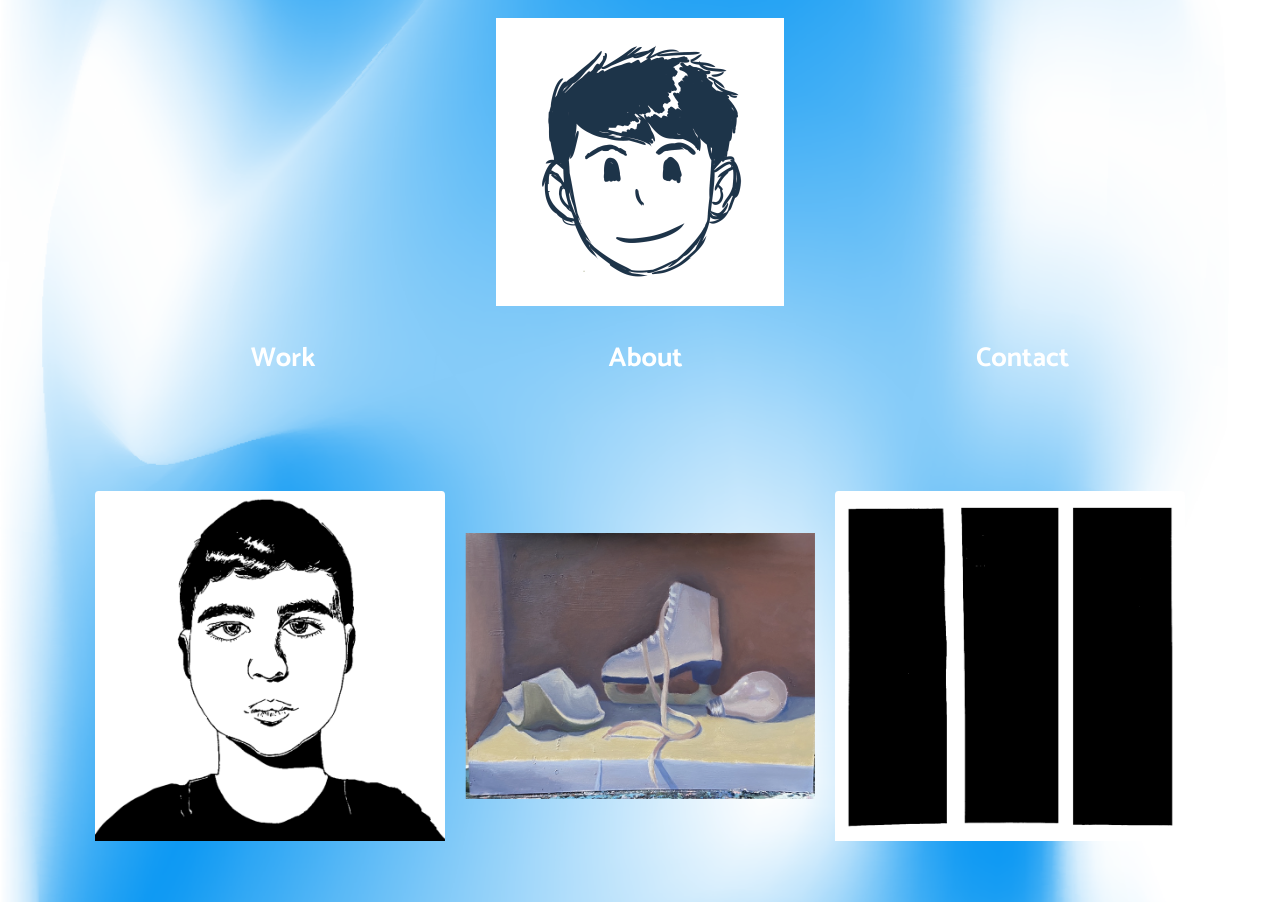
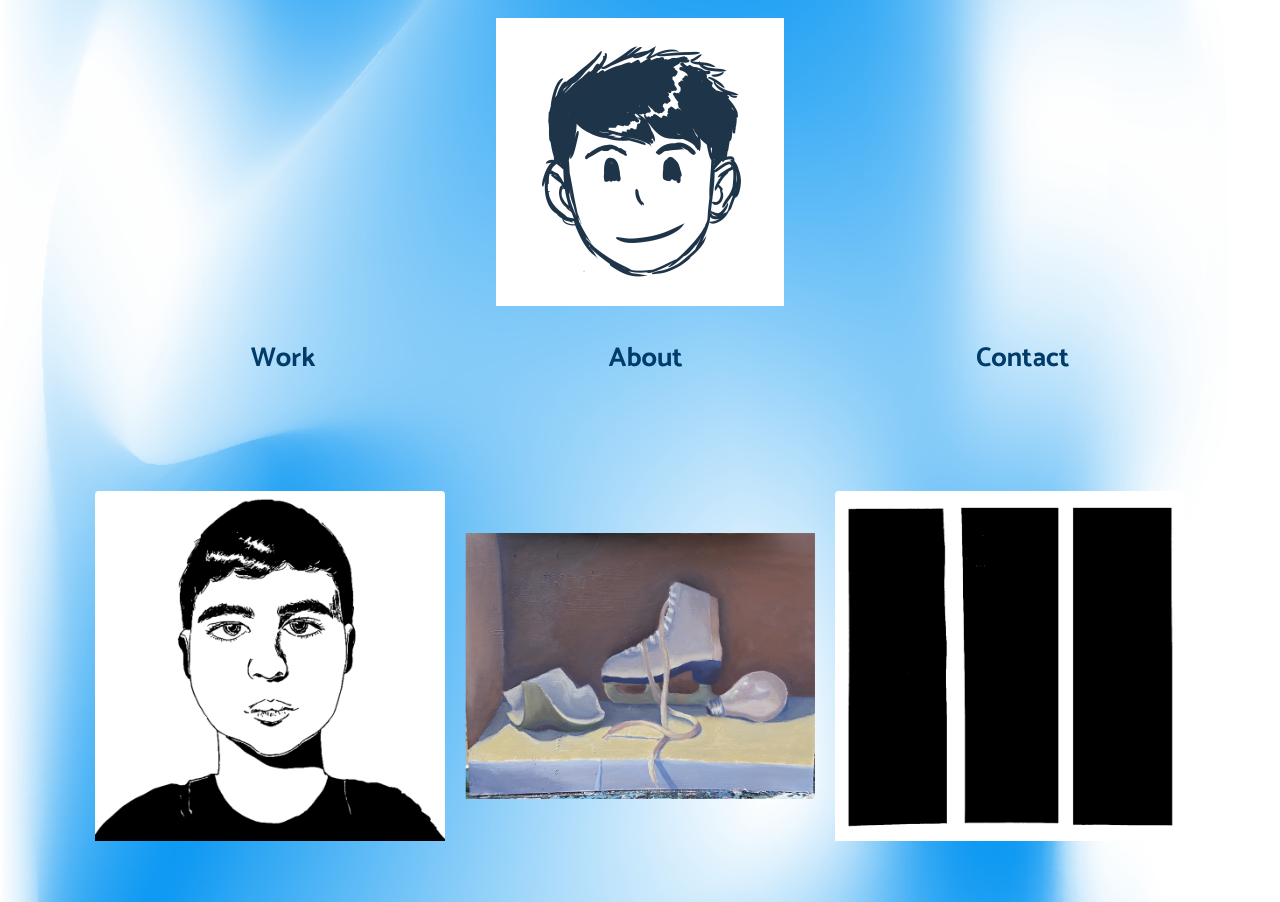
Before and after one commit to Rraposa9/rraposa9.github.io, a plain HTML site: page index.html in a window 1280 px wide. Shown: the top 902 px of the page. Drawn offline with nearby package versions, Linux system fonts and the light colour scheme.

Commit message:
deleting old email icon, changing link colors

```diff
--- a/main.css
+++ b/main.css
@@ -136,7 +136,7 @@ p {
 
 a:link {
 text-decoration: none;
-color: rgb(255, 255, 255);
+color: rgb(0, 59, 105);
 
 }
 
```
Also changed, not shown: contact.html (+0 -4 lines), index.html (+0 -9 lines).
